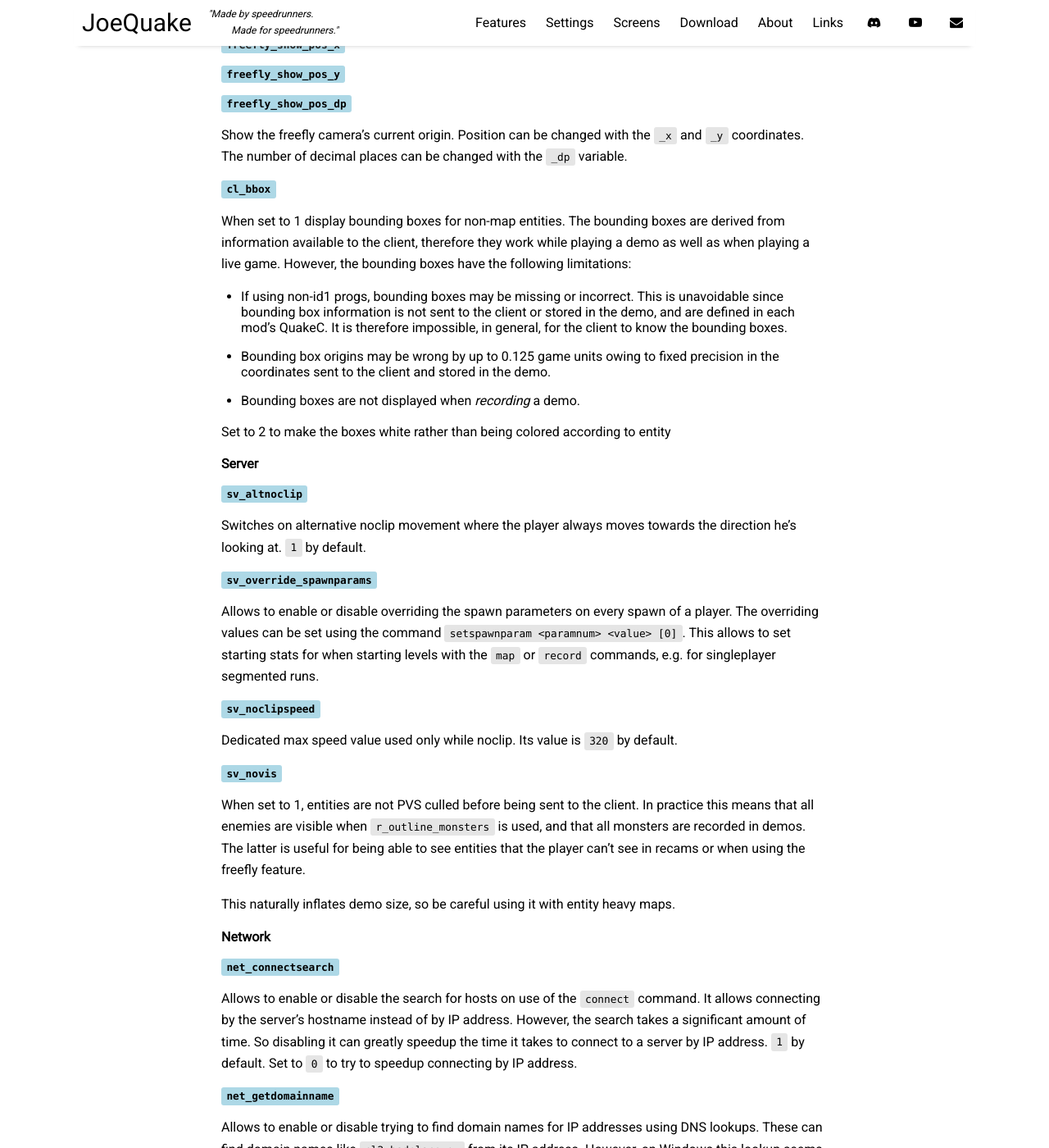
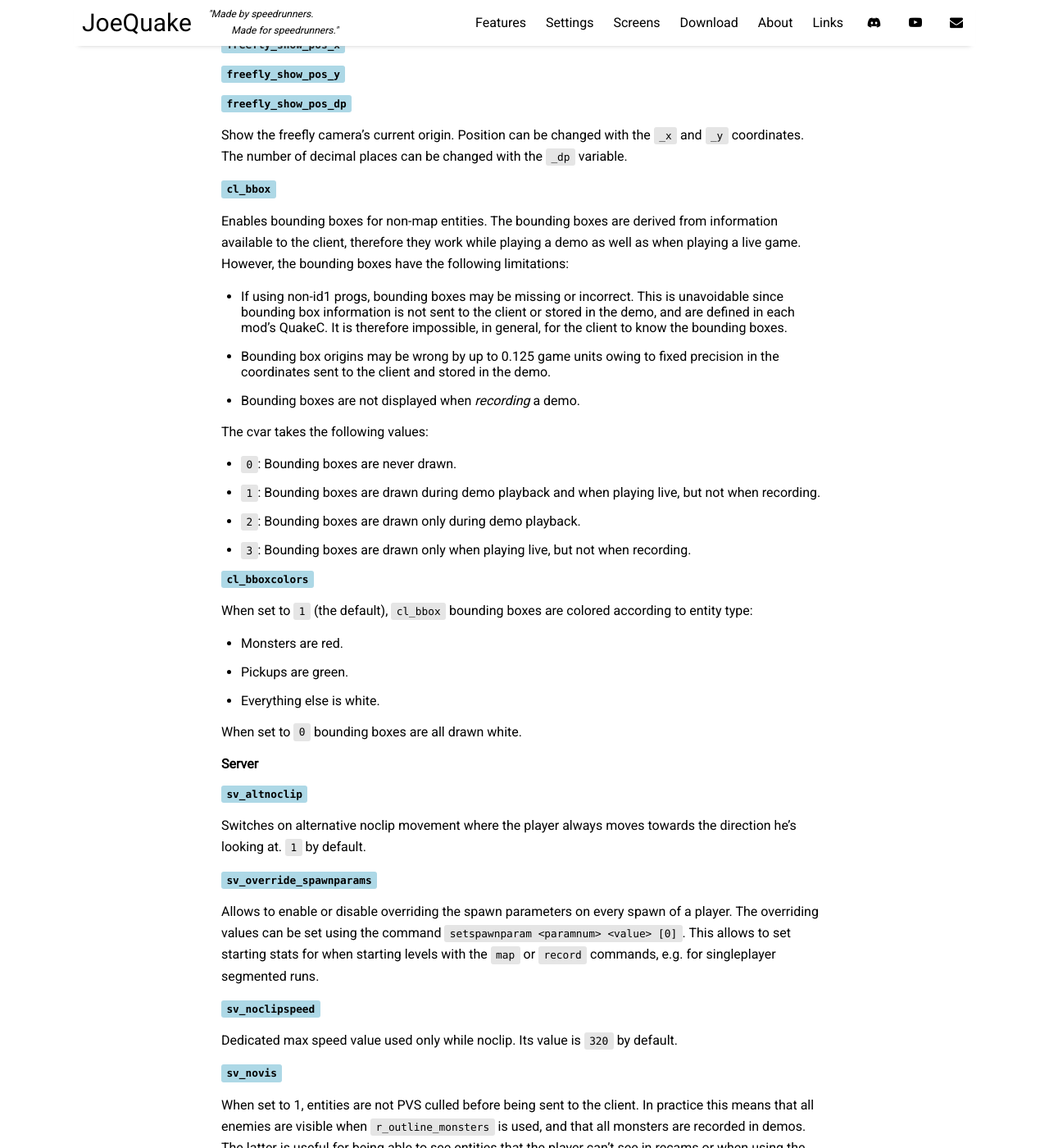
Before and after one commit to j0zzz/JoeQuake, a Jekyll site: the page built from docs/pages/cvars-commands.md, in a window 1280 px wide and 1400 px high, scrolled down 7258 px. Shown: the whole window at 82% size. Built offline with Jekyll 4.4.1, drawn with Linux system fonts in a browser that asks for light colours; nearby versions of some CDN libraries.

Commit message:
separate cl_bbox modes for live/demo playback
Allow bounding boxes to be enabled independently for demos / live
playback.  This addresses a problem where a new user enables bounding
boxes in the demo UI, then goes to play a live game and still has
bounding boxes enabled.  They want to disable them but don't know how
because they don't know about the menu option or the cvar.

There are now four separate values for `cl_bbox` and the color flag has
been moved into its own cvar `cl_bboxcolors`.

```diff
--- a/docs/pages/cvars-commands.md
+++ b/docs/pages/cvars-commands.md
@@ -347,10 +347,10 @@ The number of decimal places can be changed with the `_dp` variable.
 
 ##### `cl_bbox`
 
-When set to 1 display bounding boxes for non-map entities. The bounding boxes
-are derived from information available to the client, therefore they work while
-playing a demo as well as when playing a live game. However, the bounding boxes
-have the following limitations:
+Enables bounding boxes for non-map entities. The bounding boxes are derived from
+information available to the client, therefore they work while playing a demo as
+well as when playing a live game. However, the bounding boxes have the following
+limitations:
 
 - If using non-id1 progs, bounding boxes may be missing or incorrect.  This is
   unavoidable since bounding box information is not sent to the client or stored
@@ -360,7 +360,22 @@ have the following limitations:
   precision in the coordinates sent to the client and stored in the demo.
 - Bounding boxes are not displayed when *recording* a demo.
 
-Set to 2 to make the boxes white rather than being colored according to entity
+The cvar takes the following values:
+- `0`: Bounding boxes are never drawn.
+- `1`: Bounding boxes are drawn during demo playback and when playing live, but
+  not when recording.
+- `2`: Bounding boxes are drawn only during demo playback.
+- `3`: Bounding boxes are drawn only when playing live, but not when recording.
+
+##### `cl_bboxcolors`
+
+When set to `1` (the default), `cl_bbox` bounding boxes are colored according to
+entity type:
+- Monsters are red.
+- Pickups are green.
+- Everything else is white.
+
+When set to `0` bounding boxes are all drawn white.
 
 #### Server
 
```
Also changed, not shown: docs/_includes/subfeatures/demo-ui.md (+3 -1 lines), 5 other files.
